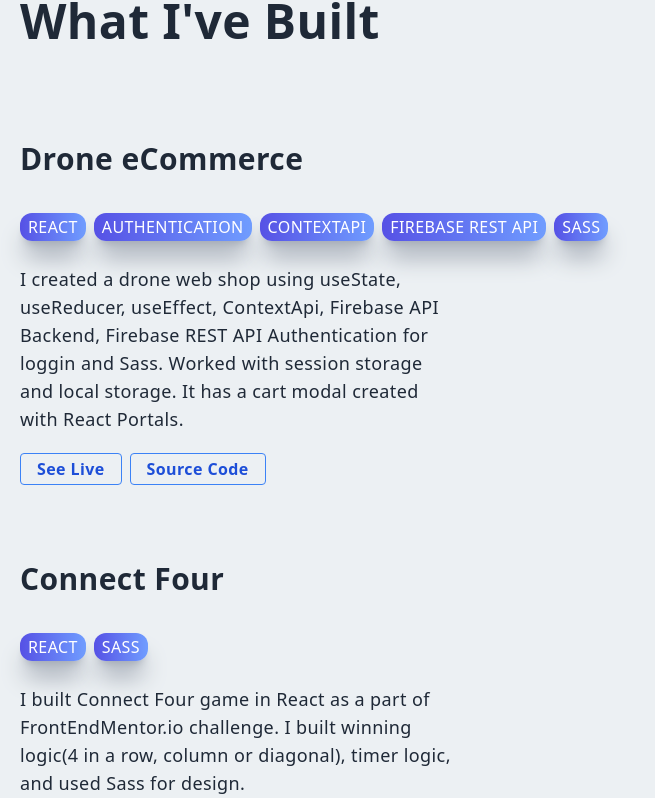
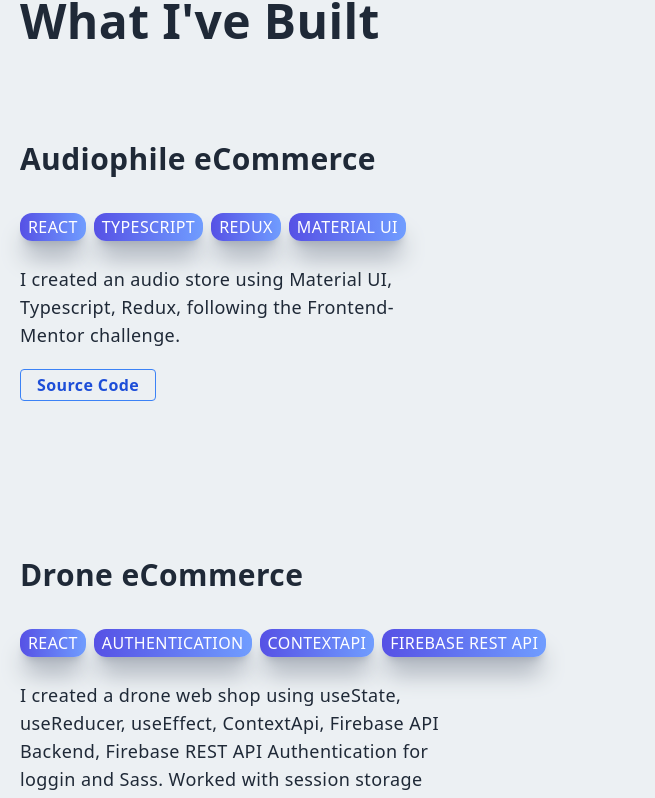
Before and after one commit to borisc91/portfolio-nextjs, a Next.js app: page / in a window 1280 px wide. Shown: the part 2631-3429 px from the top of the page, without its empty margins (0-655 px from the left). Built offline with nearby package versions, Linux system fonts and the light colour scheme.

Commit message:
Added a new project

```diff
--- a/components/Projects.jsx
+++ b/components/Projects.jsx
@@ -1,6 +1,6 @@
 import React from "react";
 import dynamic from "next/dynamic";
-const ReactPlayer = dynamic(() => import("react-player/lazy"), { ssr: false });
+const ReactPlayer = dynamic(() => import("react-player"), { ssr: false });
 
 
 
@@ -8,8 +8,25 @@ function Projects() {
 
 
   const builtProjects = [
+
     {
+
       id: 1,
+      title: "Audiophile eCommerce",
+      description:
+        "I created an audio store using Material UI, Typescript, Redux, following the Frontend-Mentor challenge. ",
+      youtubeId: "https://youtu.be/PWrs3pyzPws",
+      technologies: [
+        "React",
+        "Typescript",
+        "Redux",
+        "Material UI"
+      ],
+      projectCodeLink: "https://github.com/borisc91/audiophile-ecommerce"
+    },
+     {
+
+      id: 2,
       title: "Drone eCommerce",
       description:
         "I created a drone web shop using useState, useReducer, useEffect, ContextApi, Firebase API Backend, Firebase REST API Authentication for loggin and Sass. Worked with session storage and local storage. It has a cart modal created with React Portals.",
@@ -18,15 +35,13 @@ function Projects() {
         "React",
         "Authentication",
         "ContextAPI",
-        "Firebase REST Api",
-
-        "Sass",
+        "Firebase REST Api"
       ],
       projectCodeLink: "https://github.com/borisc91/Drone-eCommerce",
       projectLink: "https://ecommercedrone-boris.netlify.app/",
     },
     {
-      id: 2,
+      id: 3,
       title: "Connect Four",
       description:
         "I built Connect Four game in React as a part of FrontEndMentor.io challenge. I built winning logic(4 in a row, column or diagonal), timer logic, and used Sass for design.",
@@ -36,7 +51,7 @@ function Projects() {
       projectLink: "https://connectfour-borisc91.netlify.app/",
     },
     {
-      id: 3,
+      id: 4,
       title: "To Do List(Drag-n-Drop)",
       description:
         "This is a basic To Do app with drag and drop feature. I also used Sass for styling and I added a few more options to clear finished items, and to see only active or only finished tasks.",
@@ -46,7 +61,7 @@ function Projects() {
       projectLink: "https://todo-borisc91.netlify.app/",
     },
     {
-      id: 4,
+      id: 5,
       title: "Calculator",
       description:
         "This is calculator with basic options made in vanilla java script. This project was challenging back when I first started to code and it shows the thinking process. It's neccessary to know basic JS before getting into React. That's why I'm showing this project here.",
@@ -85,13 +100,13 @@ function Projects() {
                 <p className="text-lg">{project.description}</p>
               </div>
               <div className="mt-4">
-                <a
+              {project.projectLink &&  <a
                           target="_blank"
                           rel="noopener noreferrer"
 
                           href={project.projectLink} className="bg-transparent hover:bg-gradient-to-r from-[#5651e5] to-[#709dff] text-blue-700 font-semibold hover:text-white mr-2 py-1 px-4 border border-blue-500 hover:border-transparent rounded">
                   See Live
-                </a>
+                </a> }
                 <a
                           target="_blank"
                           rel="noopener noreferrer"
```
